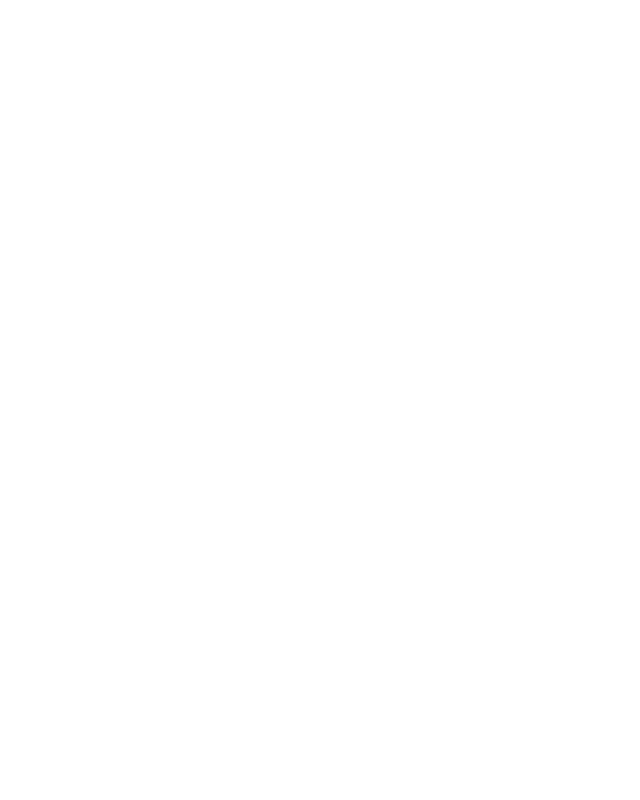
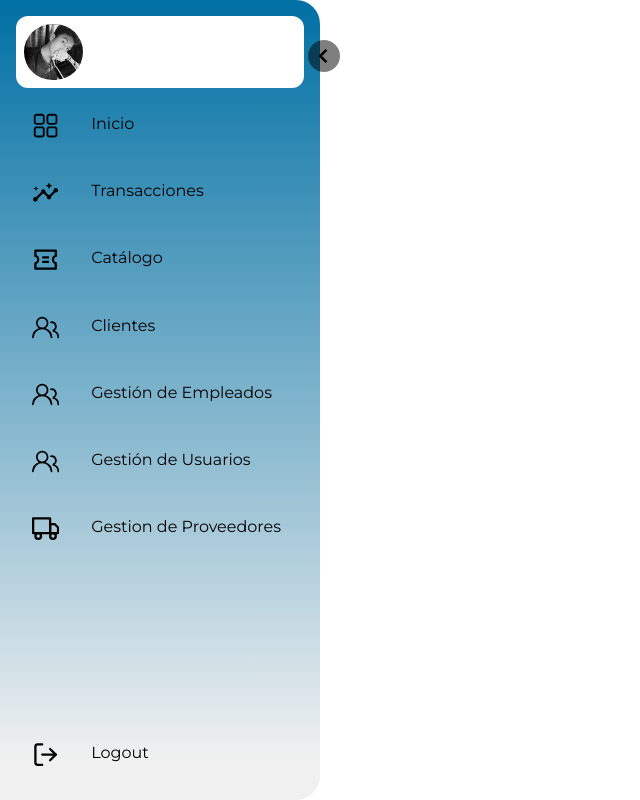
Before and after one commit to omargtdev/InventoryX, a React (Vite) app in the folder frontend/: page /Home in a window 1280 px wide. Shown: the whole page, without its empty margins (0-640 px from the left). Built offline with nearby package versions, Linux system fonts and the light colour scheme.

Commit message:
add sidebar

```diff
--- /dev/null
+++ b/frontend/src/components/Side/Data.jsx
@@ -0,0 +1,77 @@
+import { RxDashboard } from "react-icons/rx";
+import { RiCouponLine } from "react-icons/ri";
+import { GoPeople } from "react-icons/go";
+import { FiTruck } from "react-icons/fi";
+import { MdInsights } from "react-icons/md";
+import { FiLogOut } from "react-icons/fi";
+
+export const datas = [
+	{
+		id: 1,
+		icon: <RxDashboard />,
+		text: "Inicio",
+	},
+	{
+		id: 2,
+		icon: <MdInsights />,
+		text: "Transacciones",
+		subItems: [
+			{
+				id: "compras",
+				text: "Compras",
+			},
+			{
+				id: "ventas",
+				text: "Ventas",
+			},
+		],
+	},
+	{
+		id: 3,
+		icon: <RiCouponLine />,
+		text: "Catálogo",
+		subItems: [
+			{
+				id: "productos",
+				text: "Productos",
+			},
+			{
+				id: "marcas",
+				text: "Marcas",
+			},
+			{
+				id: "categorias",
+				text: "Categorias",
+			},
+			{
+				id: "subCategorias",
+				text: "SubCategorias",
+			},
+		],
+	},
+	{
+		id: 4,
+		icon: <GoPeople />,
+		text: "Clientes",
+	},
+	{
+		id: 5,
+		icon: <GoPeople />,
+		text: "Gestión de Empleados",
+	},
+	{
+		id: 6,
+		icon: <GoPeople />,
+		text: "Gestión de Usuarios",
+	},
+	{
+		id: 7,
+		icon: <FiTruck />,
+		text: "Gestion de Proveedores",
+	},
+	{
+		id: 8,
+		icon: <FiLogOut />,
+		text: "Logout",
+	},
+];
--- /dev/null
+++ b/frontend/src/components/Side/Side.jsx
@@ -0,0 +1,32 @@
+import React, { useState } from "react";
+import { BiChevronLeft } from "react-icons/bi";
+import SidebarData from "./SidebarData";
+import UserProfile from "./UserProfile";
+
+const Side = () => {
+	const [toggle, setToggle] = useState(false);
+
+	return (
+		<div
+			className={`${
+				toggle ? "w-[5.8rem] delay-200 " : ""
+			} bg-overlay-side h-[100vh] w-[20rem] rounded-tr-3xl rounded-br-3xl p-4  transition-all duration-500 relative`}
+		>
+			<UserProfile toggle={toggle} />
+			<SidebarData toggle={toggle} />
+			<div
+				className="absolute top-[2.5rem] flex justify-center items-center -right-5 w-8 h-8 bg-black/50 rounded-full cursor-pointer"
+				onClick={() => {
+					setToggle(!toggle);
+				}}
+			>
+				<BiChevronLeft
+					className={`${
+						toggle ? "rotate-180" : ""
+					} text-3xl transition-all duration-400`}
+				/>
+			</div>
+		</div>
+	);
+};
+export default Side;
--- /dev/null
+++ b/frontend/src/components/Side/SidebarData.jsx
@@ -0,0 +1,68 @@
+import React, { useState, useEffect } from "react";
+import { datas } from "./Data";
+const SidebarData = ({ toggle }) => {
+	const [expandedItems, setExpandedItems] = useState([]);
+	const [selectedItem, setSelectedItem] = useState(null);
+
+	const toggleItem = (itemId) => {
+		if (expandedItems.includes(itemId)) {
+			setExpandedItems((prevItems) => prevItems.filter((id) => id !== itemId));
+			setSelectedItem(null);
+		} else {
+			setExpandedItems([itemId]);
+			setSelectedItem(itemId);
+		}
+	};
+
+	useEffect(() => {
+		if (toggle) {
+			setExpandedItems([]);
+			setSelectedItem(null);
+		}
+	}, [toggle]);
+
+	return (
+		<div className="">
+			{datas.map((data) => {
+				const isExpanded = expandedItems.includes(data.id);
+				const isSelected = selectedItem === data.id;
+				return (
+					<div
+						className={`${toggle ? "last:w-[3.6rem] " : "last:w-[17rem] "} ${
+							isSelected ? "bg-white" : "hover:bg-white "
+						} flex items-start mt-2 p-4 flex-col rounded-lg cursor-pointer group transition-all duration-500  last:absolute left-4 bottom-4`}
+						key={data.id}
+						onClick={() => toggleItem(data.id)}
+					>
+						<div className="flex ">
+							<div className="mr-8 text-[1.7rem] text-brown ">{data.icon}</div>
+							<div
+								className={`${
+									toggle
+										? "opacity-0 group-hover:opacity-100  group-hover:duration-500 group-hover:bg-white group-hover:rounded-md group-hover:px-2 transition-all duration-500"
+										: "delay-200 "
+								} text-[1rem] text-black font-sans-montserrat  whitespace-pre`}
+							>
+								{data.text}
+							</div>
+						</div>
+						{data.subItems && isExpanded && (
+							<div className="w-full">
+								{data.subItems.map((subItem) => (
+									<div
+										key={subItem.id}
+										className="p-2 text-black hover:bg-gray-200 transition-all duration-500 rounded-md"
+									>
+										<a href="">{subItem.text}</a>
+									</div>
+								))}
+							</div>
+						)}
+					</div>
+				);
+			})}
+		</div>
+	);
+};
+
+export default SidebarData;
--- /dev/null
+++ b/frontend/src/components/Side/UserProfile.jsx
@@ -0,0 +1,26 @@
+import React from "react";
+import user from "../../assets/user.png";
+const UserProfile = ({ toggle }) => {
+	return (
+		<div
+			className={`flex gap-5 items-center ${
+				toggle
+					? " bg-none  transition-all  delay-200 "
+					: "bg-white rounded-xl p-2 delay-200"
+			}`}
+		>
+			<div className="min-w-[3.5rem] h-[3.5rem]">
+				<img
+					src={user}
+					alt=""
+					className="w-full h-full rounded-full object-cover"
+				/>
+			</div>
+			<div className={toggle ? "opacity-0 delay-200" : "delay-200"}>
+				<h3 className="text-xl "></h3>
+			</div>
+		</div>
+	);
+};
+
+export default UserProfile;
--- a/frontend/src/index.css
+++ b/frontend/src/index.css
@@ -1,3 +1,5 @@
+@import url("https://fonts.googleapis.com/css2?family=Montserrat:wght@400;700;800&display=swap");
+
 @tailwind base;
 @tailwind components;
 @tailwind utilities;
--- a/frontend/src/pages/Home/Home.jsx
+++ b/frontend/src/pages/Home/Home.jsx
@@ -1,5 +1,13 @@
+import React from "react";
+// import Sidebar from "../../components/Side/Side";
+import Sidebar from "../../components/Side/Side";
+
 const Home = () => {
-	return <div></div>;
+	return (
+		<div>
+			<Sidebar />
+		</div>
+	);
 };
 
 export default Home;
--- /dev/null
+++ b/frontend/src/pages/Home/Navpages/User.jsx
@@ -0,0 +1,11 @@
+import React from "react";
+
+const User = () => {
+	return (
+		<div>
+			<h1>Hola</h1>
+		</div>
+	);
+};
+
+export default User;
--- a/frontend/src/routes/index.jsx
+++ b/frontend/src/routes/index.jsx
@@ -2,6 +2,7 @@
 
 import Login from "../pages/index";
 import Home from "../pages/Home/Home";
+import User from "../pages/Home/Navpages/User";
 
 export const router = createBrowserRouter([
 	{
@@ -12,4 +13,5 @@
 		path: "/Home",
 		element: <Home />,
 	},
+	{},
 ]);
--- a/frontend/tailwind.config.js
+++ b/frontend/tailwind.config.js
@@ -13,6 +13,8 @@
 			backgroundImage: {
 				overlay:
 					"linear-gradient(180deg, rgba(185,185,185,0.20772058823529416) 10%, rgba(0,112,164,1) 100%);",
+				"overlay-side":
+					"linear-gradient(360deg, rgba(185,185,185,0.20772058823529416) 5%, rgba(0,112,164,1) 100%);",
 			},
 		},
 	},
```
Also changed, not shown: frontend/src/assets/user.png (added). Lines whose indentation alone changed are shown as unchanged.
